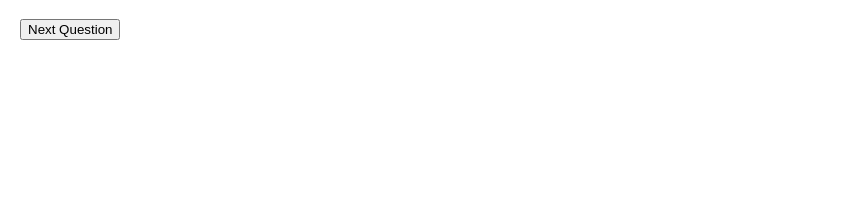
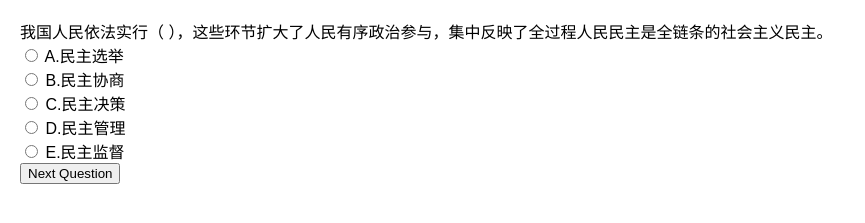
Before and after one commit to wegret/Reciter, a plain HTML site: page index.html in a window 1280 px wide. Both pictures are taken after a click on the button "Next Question". Shown: the part 61-284 px from the top of the page, without its empty margins (0-865 px from the left). Drawn offline with Linux system fonts and the light colour scheme.

Commit message:
Update details.

```diff
--- a/index.html
+++ b/index.html
@@ -1,11 +1,6 @@
-<!--
- * @Author: wlaten
- * @Date: 2024-06-05 12:57:04
- * @LastEditTime: 2024-06-05 13:04:43
- * @Discription: index.html
--->
 <!DOCTYPE html>
 <html lang="zh">
+
 <head>
     <meta charset="UTF-8">
     <meta name="viewport" content="width=device-width, initial-scale=1.0">
@@ -15,26 +10,68 @@
             font-family: Arial, sans-serif;
             margin: 20px;
         }
+
+        #message {
+            display: none;
+            color: green;
+        }
     </style>
 </head>
+
 <body>
     <h1>Reciter!</h1>
     <div id="quiz-container">
-        <!-- 问题内容插入... -->
+        <div id="question-title"></div>
+        <div id="options-container"></div>
     </div>
     <button id="next-question">Next Question</button>
+    <div id="result"></div>
+    <div id="message">The question bank is not empty!</div>
 
     <script>
+        let questions = []; // 题库
+        let current_question = null;    // 当前题目
 
-        function loadQuestions() {
-            // ...
+        async function question_init() {
+            try {
+                const response = await fetch('question.json');
+                questions = await response.json();
+                question_update();
+            } catch (error) {
+                console.error('Error loading questions:', error);
+            }
         }
 
-        function checkAnswer(correctAnswer) {
+        /* 随机返回题目 */
+        function question_random() {
+            const index = Math.floor(Math.random() * questions.length);
+            return questions[index];
+        }
+
+        /* 更新当前题目并显示 */
+        function question_update() {
+            current_question = question_random();
+            document.getElementById('question-title').innerText = current_question.title;
+            const optionsContainer = document.getElementById('options-container');
+            optionsContainer.innerHTML = '';
+
+            current_question.options.forEach((option, index) => {
+                const optionElement = document.createElement('div');
+                optionElement.className = 'option';
+                optionElement.innerHTML = `
+                        <input type="radio" name="option" value="${index}" id="option${index}">
+                        <label for="option${index}">${option}</label>
+                    `;
+                optionsContainer.appendChild(optionElement);
+            });
 
         }
-        // Load questions on page load
-        loadQuestions();
+
+        document.getElementById('next-question').addEventListener('click', question_update);
+
+        question_init();
+
     </script>
 </body>
+
 </html>
```
